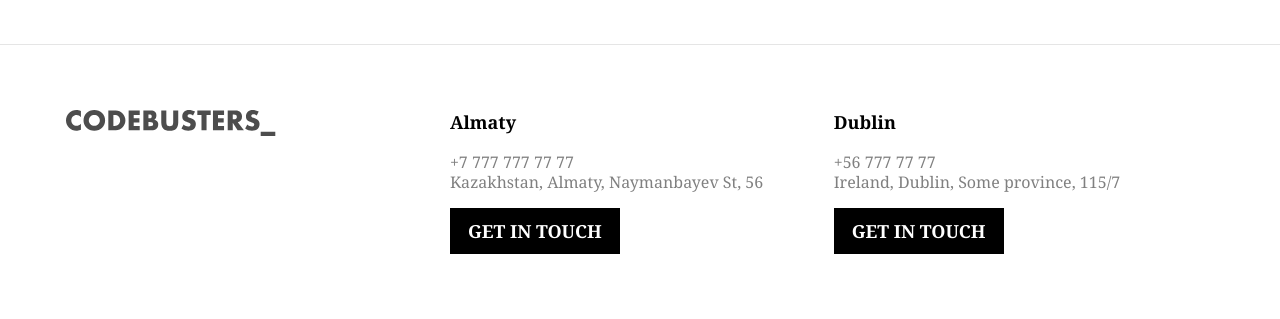
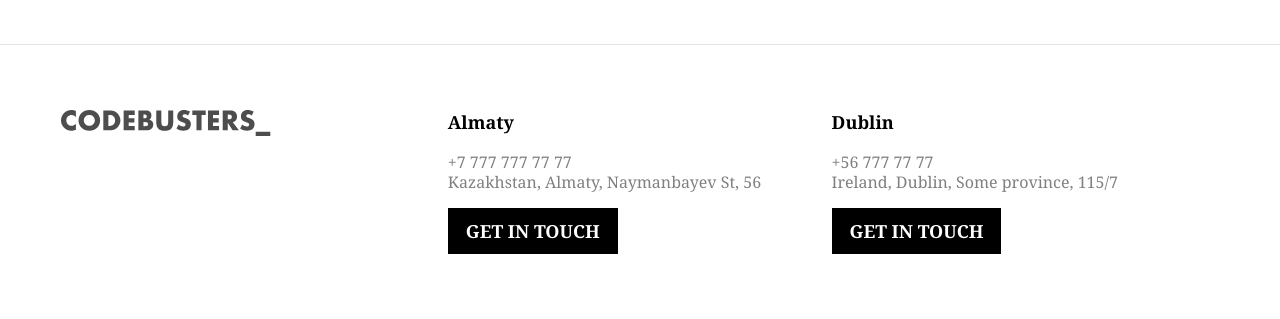
Before and after one commit to simb4/codebusters-website, a PHP site: page / in a window 1280 px wide. Shown: the part 2672-2991 px from the top of the page. Run offline with PHP 8.4, Linux system fonts and the light colour scheme; some libraries are stand-ins or nearby versions.

Commit message:
fixed footer

```diff
--- a/index.html
+++ b/index.html
@@ -122,7 +122,9 @@
       <div class="container">
         <div class="row">
           <div class="cb-footer-section">
-            <a href="#"><img src="cb-logo.svg" alt=""></img></a>
+            <div class="cb-logo">
+              <a href="#"><img src="cb-logo.svg" alt=""></img></a>
+            </div>
           </div>
           <div class="cb-footer-section">
             <p class="contact-city-text">Almaty</p>
--- a/style.css
+++ b/style.css
@@ -151,7 +151,7 @@ div[class*="col-"] {
   padding: 65px 0;
   background-color: #fff;
   color: #000;
-  text-align: center;
+  text-align: left;
   border-top: 1px solid #e5e5e5;
 }
 .cb-footer-section {
@@ -161,6 +161,7 @@ div[class*="col-"] {
 }
 .cb-footer-section img {
   display: block;
+  margin-left: -3px;
 }
 .cb-footer-section div {
   display: block;
```
Also changed, not shown: 1 other file.
